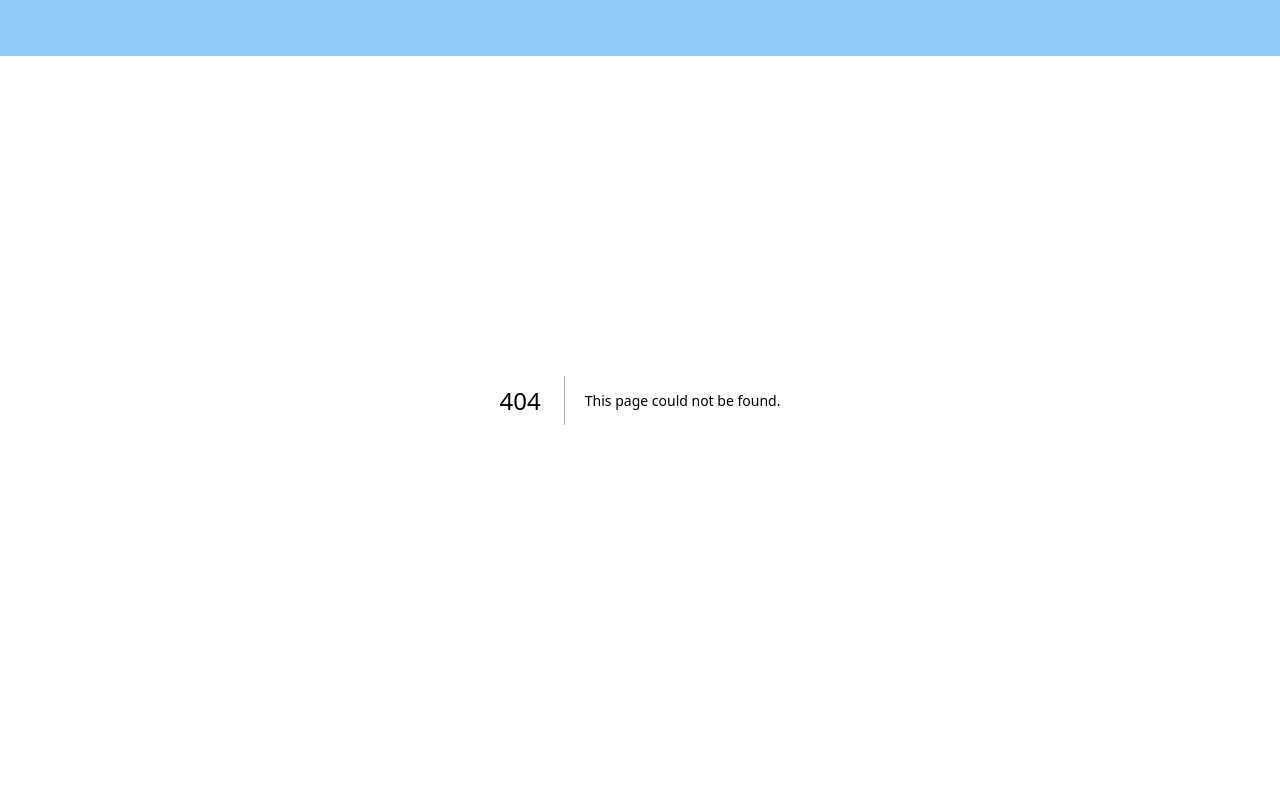
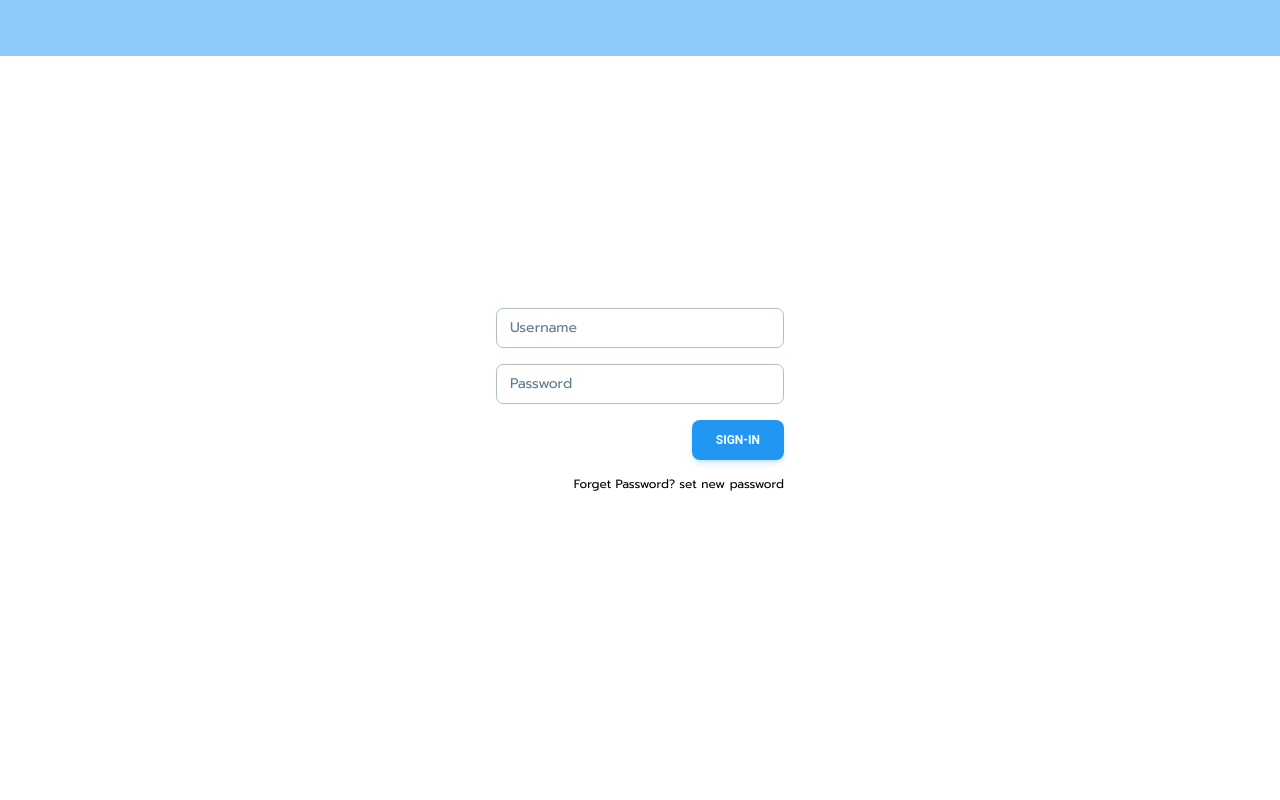
Before and after one commit to CeeDyyy/kokphochaihospital-fe, a Next.js app: page /login in a window 1280 px wide. Before the commit this address had no page. Shown: the top 800 px of the page. Built offline with nearby package versions, Linux system fonts and the light colour scheme.

Commit message:
Updated Login Page

```diff
--- /dev/null
+++ b/app/login/page.js
@@ -0,0 +1,25 @@
+'use client'
+import { Input } from "@material-tailwind/react";
+import { Button } from "@material-tailwind/react";
+
+export default function Login() {
+    return (
+        <div className="h-screen md:px-96">
+            <div className="h-full flex justify-center items-center">
+                <div>
+                    <div className="w-72 space-y-4">
+                        <Input label="Username" />
+                        <Input label="Password" />
+                        <div class="flex flex-row-reverse space-x-4 space-x-reverse">
+                            <Button color="blue">Sign-in</Button>
+                        </div>
+                        <div class="flex flex-row-reverse space-x-1 space-x-reverse">
+                            <a href="#" class="no-underline hover:underline text-xs">set new password</a>
+                            <p class="text-xs">Forget Password?</p>
+                        </div>
+                    </div>
+                </div>
+            </div>
+        </div>
+    );
+}
```
